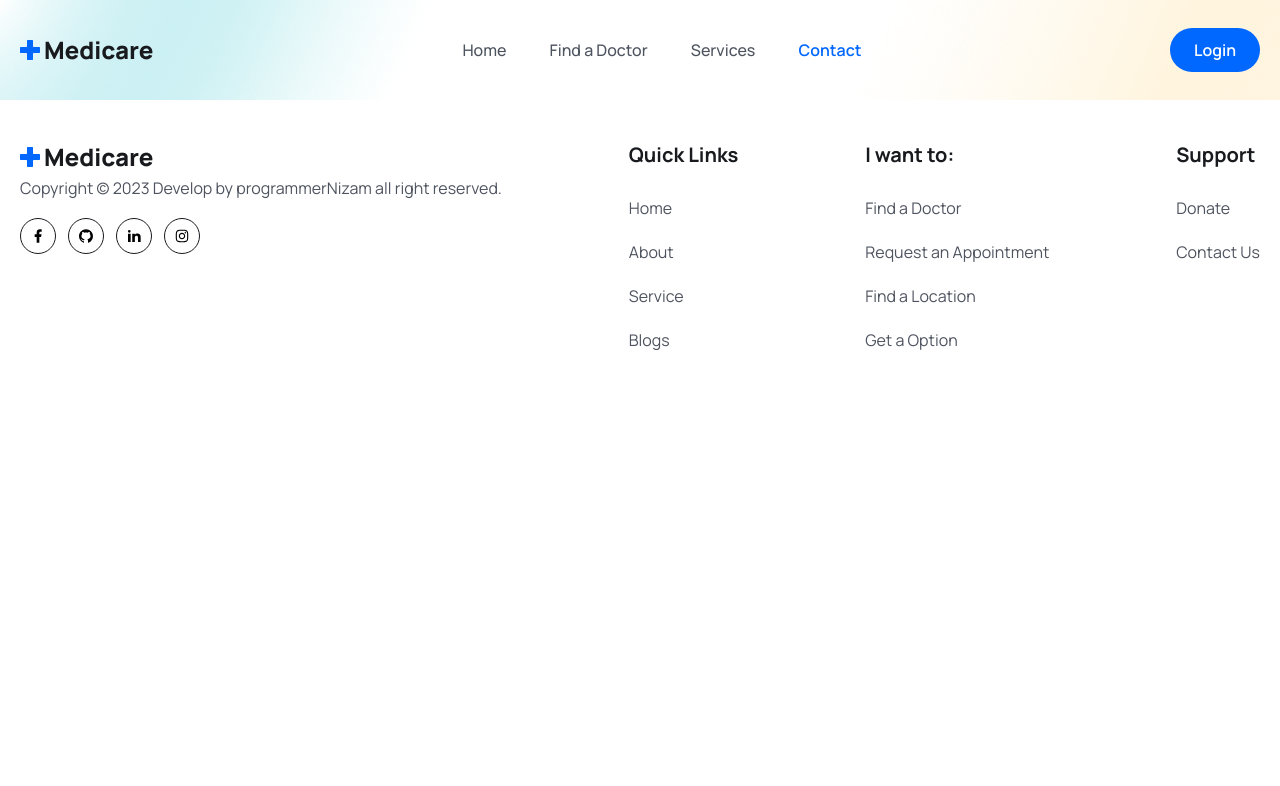
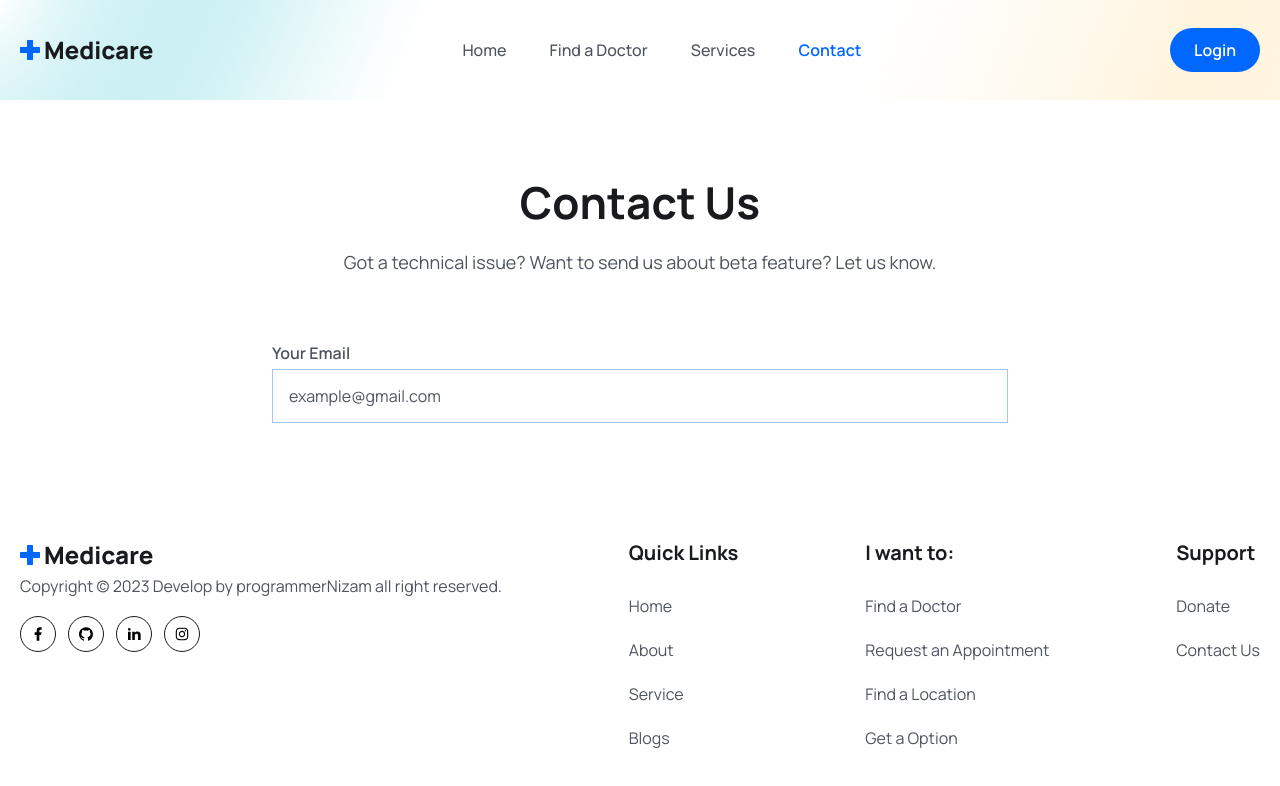
Before and after one commit to programmernizam/medicare, a React (Vite) app: page /contact in a window 1280 px wide. Shown: the top 786 px of the page. Built offline with nearby package versions, Linux system fonts and the light colour scheme.

Commit message:
Start building contact us page

```diff
--- a/src/index.css
+++ b/src/index.css
@@ -26,6 +26,12 @@
   .hero_section {
     @apply bg-[url('./assets/images/hero-bg.png')] bg-no-repeat bg-cover bg-center;
   }
+  .form_label {
+    @apply text-textColor font-semibold text-[16px] mb-2;
+  }
+  .form_input {
+    @apply w-full px-4 py-3 border border-solid border-[#0066ff61] focus:outline-none focus:outline-primaryColor text-[16px] leading-7 text-headingColor placeholder:text-textColor cursor-pointer;
+  }
 }
 @media only screen and (max-width: 1024px) {
   section {
--- a/src/pages/Contact.jsx
+++ b/src/pages/Contact.jsx
@@ -1,8 +1,20 @@
 const Contact = () => {
   return (
-    <div>
-
-    </div>
+    <section>
+      <div className="px-4 mx-auto max-w-screen-md">
+        <h2 className="text-center heading">Contact Us</h2>
+        <p className="mb-8 lg:mb-16 text-center font-light text_para">
+          Got a technical issue? Want to send us about beta feature? Let us
+          know.
+        </p>
+        <form action="">
+          <label htmlFor="email" className="form_label">
+            Your Email
+          </label>
+          <input type="email" id="email" placeholder="example@gmail.com" className="form_input mt-1" />
+        </form>
+      </div>
+    </section>
   );
 };
 
```
